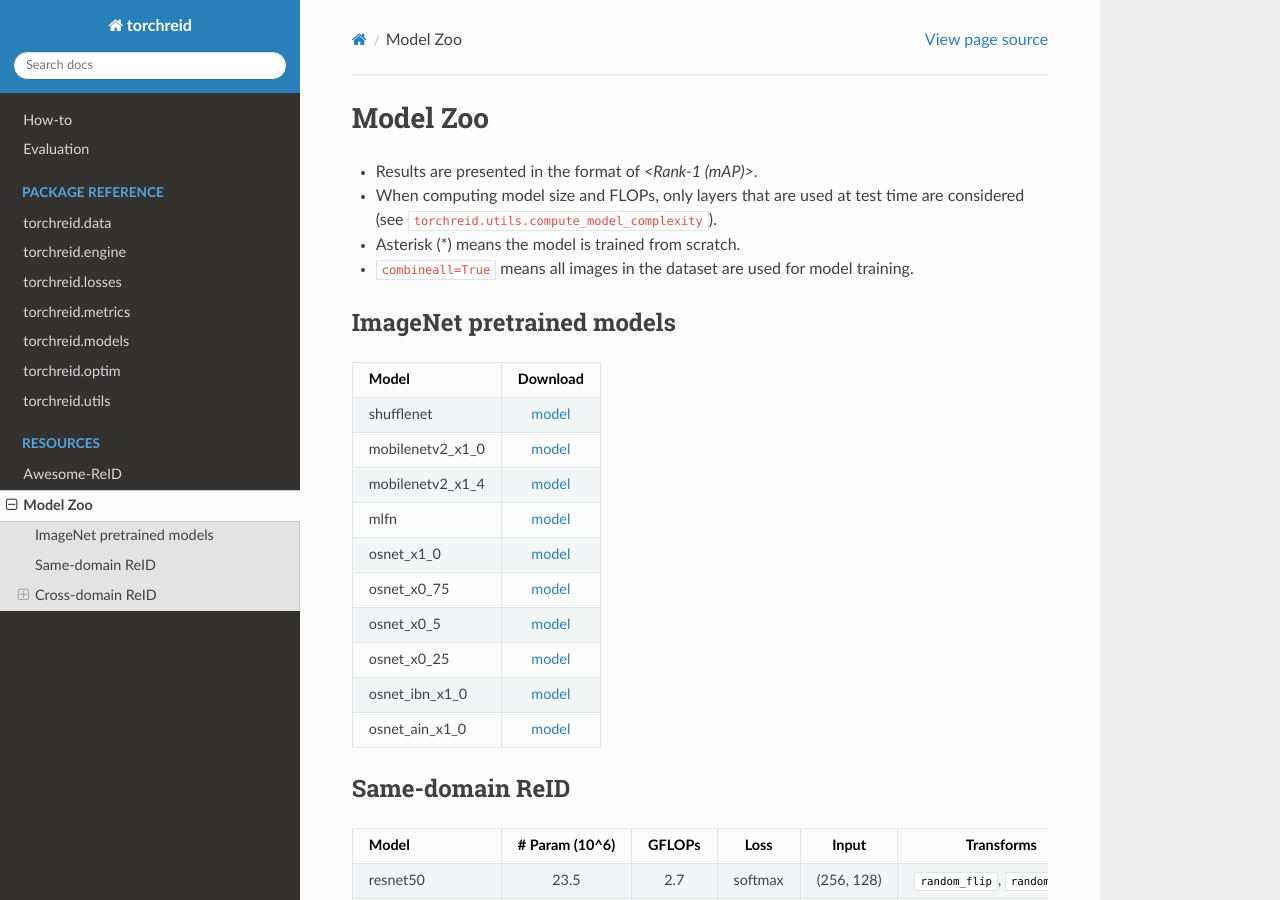
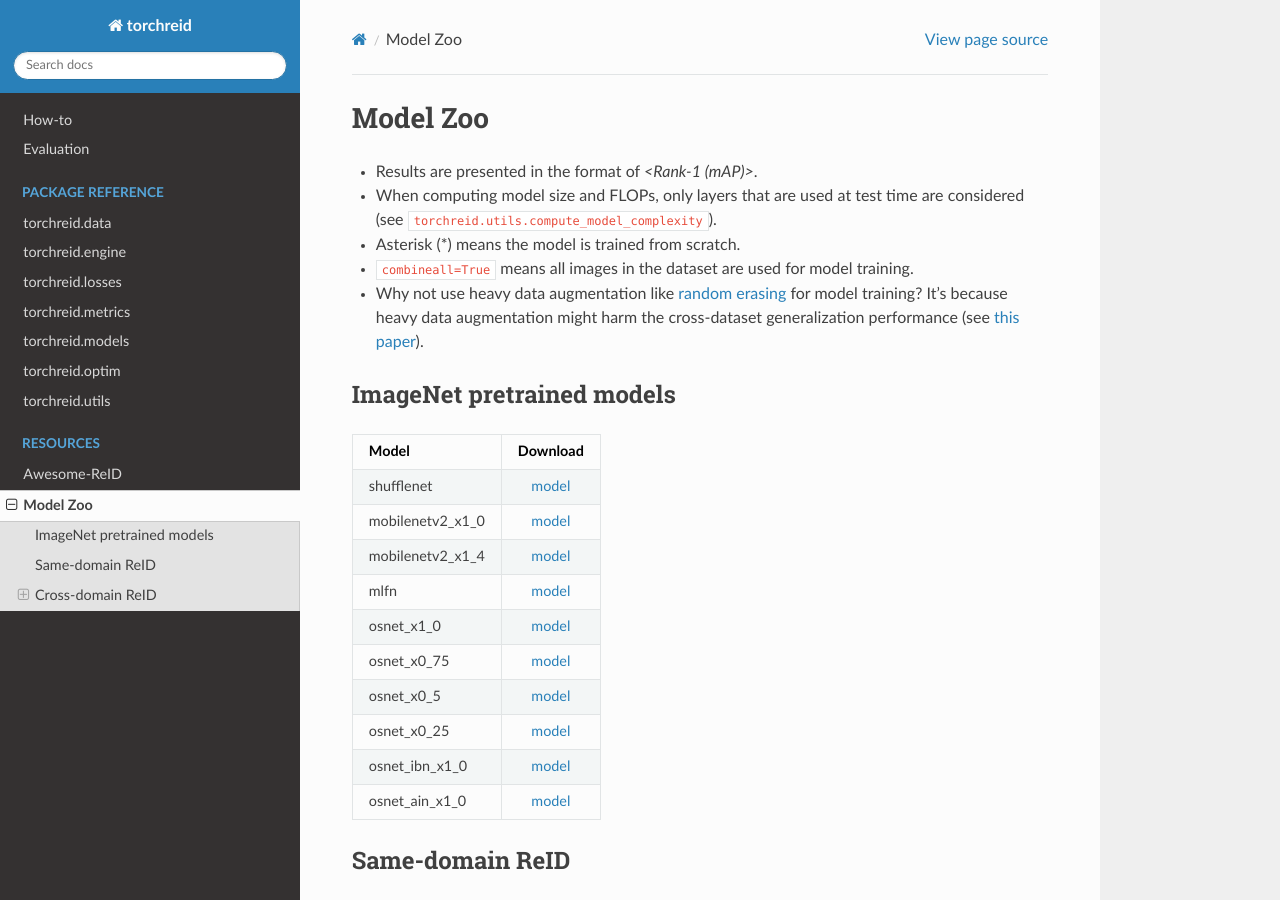
Before and after one commit to KaiyangZhou/deep-person-reid, a Sphinx documentation site: the page built from docs/MODEL_ZOO.md, in a window 1280 px wide and 900 px high. Built offline with Sphinx 7.4.7 and the Read the Docs theme 2.0.0, drawn with Linux system fonts in a browser that asks for light colours; pages that are not in the unit, such as notebooks, are missing from menus.

Commit message:
update comments in the model zoo

```diff
--- a/docs/MODEL_ZOO.md
+++ b/docs/MODEL_ZOO.md
@@ -4,6 +4,7 @@
 - When computing model size and FLOPs, only layers that are used at test time are considered (see `torchreid.utils.compute_model_complexity`).
 - Asterisk (\*) means the model is trained from scratch.
 - `combineall=True` means all images in the dataset are used for model training.
+- Why not use heavy data augmentation like [random erasing](https://arxiv.org/abs/1708.04896) for model training? It's because heavy data augmentation might harm the cross-dataset generalization performance (see [this paper](https://arxiv.org/abs/1708.04896)).
 
 
 ## ImageNet pretrained models
```
